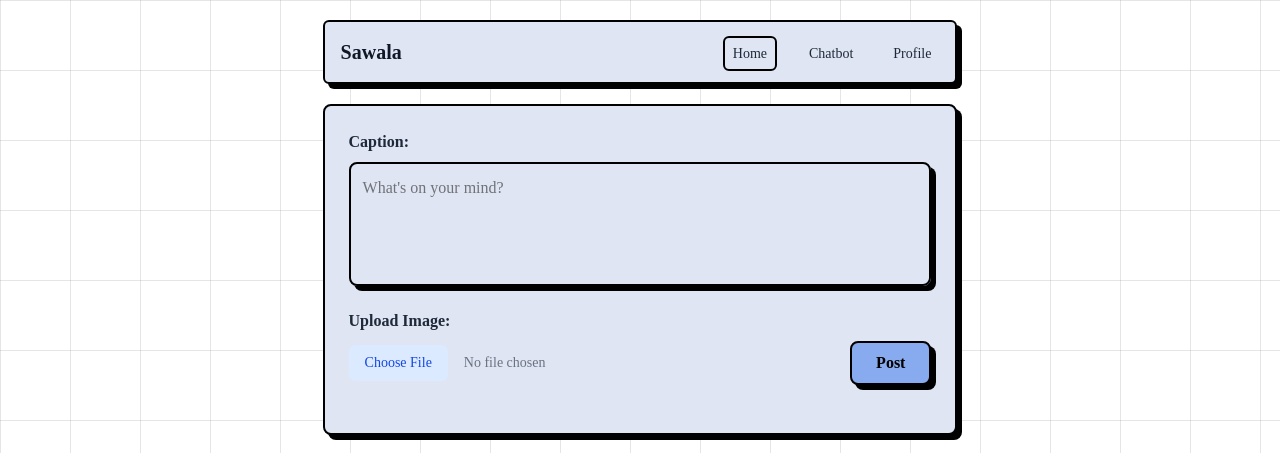
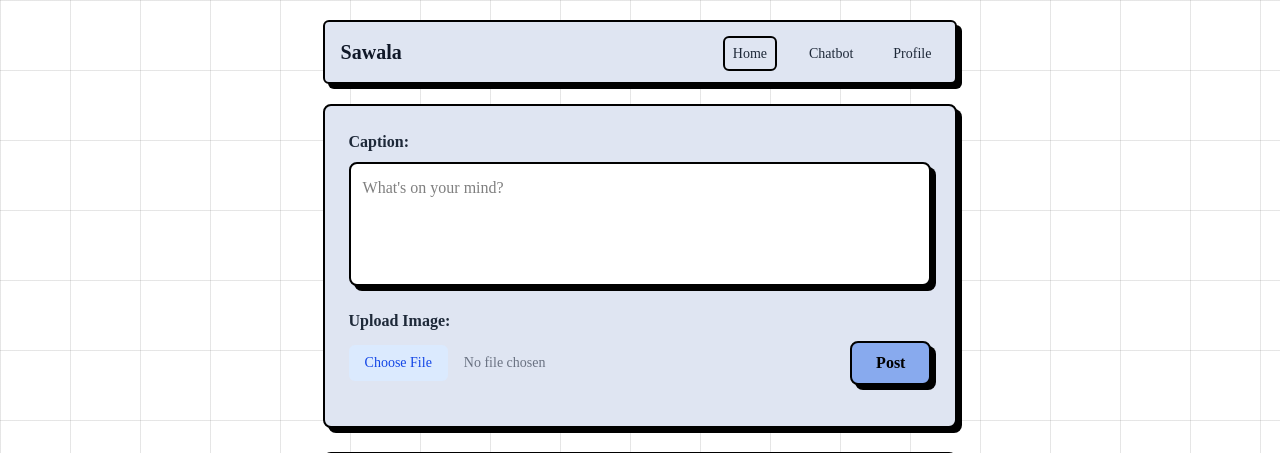
Before and after one commit to Sawala-Apps/Frontend, a PHP site: page /pages/feed.php in a window 1280 px wide. Shown: the top 453 px of the page. Run offline with PHP 8.4, Linux system fonts and the light colour scheme; some web fonts are replaced.

Commit message:
fix/textarea bg

```diff
--- a/partials/create-feed.php
+++ b/partials/create-feed.php
@@ -2,11 +2,11 @@
     <form id="postForm">
         <div class="mb-4">
             <label for="caption" class="block text-gray-800 font-bold mb-2">Caption:</label>
-            <textarea id="caption" name="caption" class="w-full p-3 border-brutal rounded-lg shadow-brutal focus:ring-2 focus:ring-blue-400 focus:outline-none resize-none" placeholder="What's on your mind?" rows="4" required></textarea>
+            <textarea id="caption" name="caption" class="w-full p-3 border-brutal rounded-lg shadow-brutal focus:ring-2 focus:ring-blue-400 focus:outline-none resize-none bg-white" placeholder="What's on your mind?" rows="4" required></textarea>
         </div>
         <div class="mb-6">
             <label for="image" class="block text-gray-800 font-bold mb-2">Upload Image:</label>
-            <div class="flex flex-row justify-center items-center max-lg:flex-col ">
+            <div class="flex flex-row justify-center items-center max-lg:flex-col mb-[-7px]">
                 <input type="file" id="image" name="image" class="block w-full text-sm text-gray-500 file:mr-4 file:py-2 file:px-4 file:rounded-md file:border-brutal file:shadow-brutal file:bg-blue-100 file:text-blue-700 hover:file:bg-blue-200" accept="image/*" required>
                 <button type="submit" class="px-6 py-2 bg-[#88AAEE] text-black font-bold rounded-lg shadow-brutal hover:bg-blue-600 border-brutal btn-brutal max-lg:mt-4 max-lg:w-[100%]">Post</button>
             </div>
```
